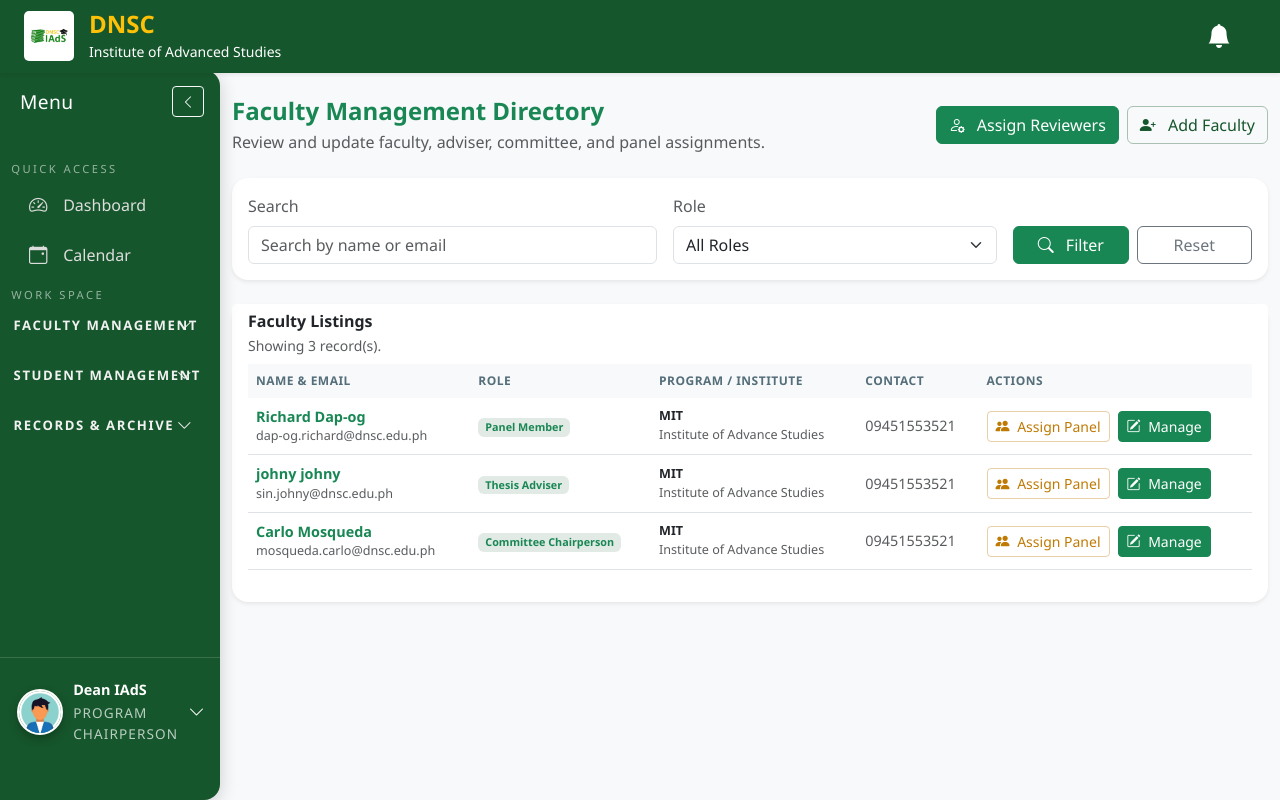
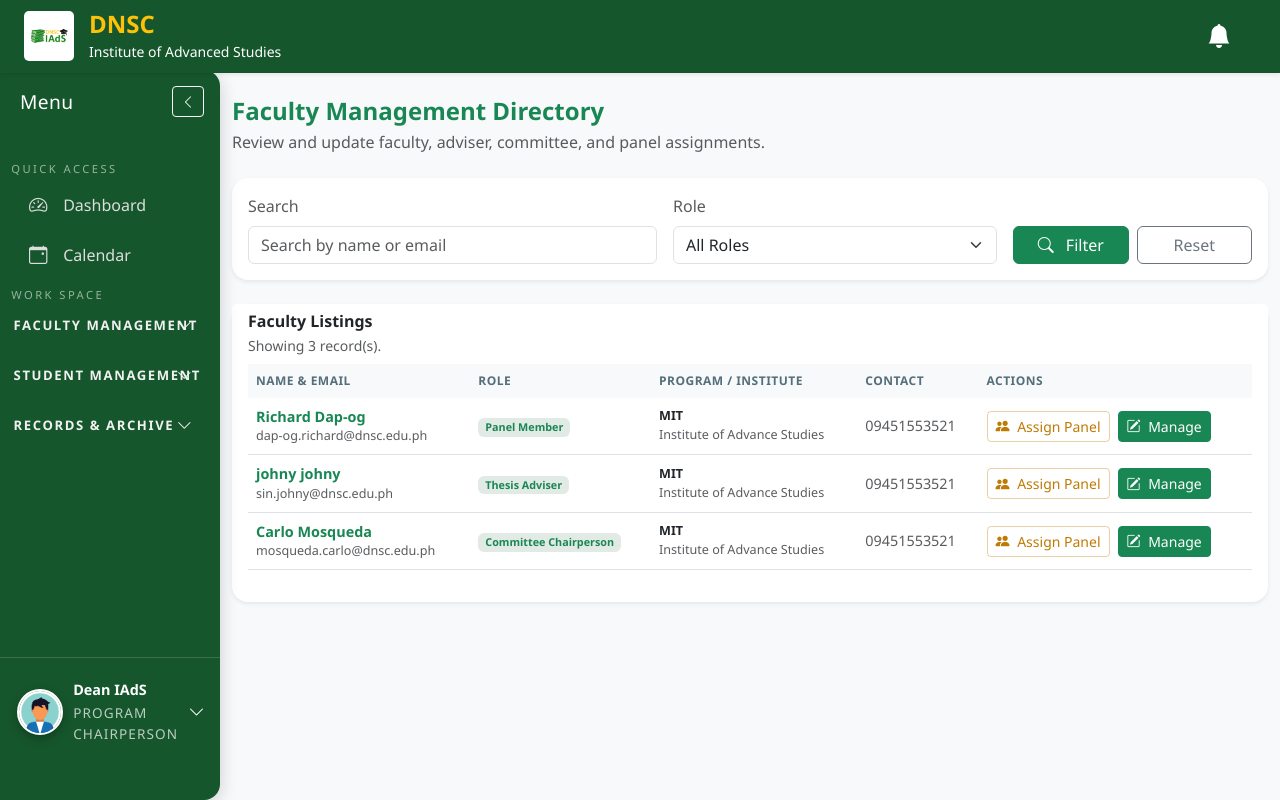
Before and after one commit to jamelomarkglen-dnsc/iads, a PHP site: page /faculty_directory.php in a window 1280 px wide. Run offline with PHP 8.4, Linux system fonts and the light colour scheme; a user stored in the database is signed in; data comes from the database, SQL or seed files in the repository.

Commit message:
removing button that ahs not good for the UI

```diff
--- a/faculty_directory.php
+++ b/faculty_directory.php
@@ -191,19 +191,9 @@ if ($stmt) {
 
 <div class="content dashboard-content">
     <div class="container-fluid py-4">
-        <div class="d-flex flex-column flex-md-row justify-content-between align-items-md-center gap-3 mb-4">
-            <div>
-                <h1 class="h4 fw-semibold text-success mb-1">Faculty Management Directory</h1>
-                <p class="text-muted mb-0">Review and update faculty, adviser, committee, and panel assignments.</p>
-            </div>
-            <div class="d-flex gap-2">
-                <a href="assign_faculty_replacement.php" class="btn btn-success">
-                    <i class="bi bi-person-gear me-2"></i> Assign Reviewers
-                </a>
-                <a href="create_faculty.php" class="btn btn-outline-success">
-                    <i class="bi bi-person-plus-fill me-2"></i> Add Faculty
-                </a>
-            </div>
+        <div class="mb-4">
+            <h1 class="h4 fw-semibold text-success mb-1">Faculty Management Directory</h1>
+            <p class="text-muted mb-0">Review and update faculty, adviser, committee, and panel assignments.</p>
         </div>
 
         <?php if ($successMessage): ?>
```
